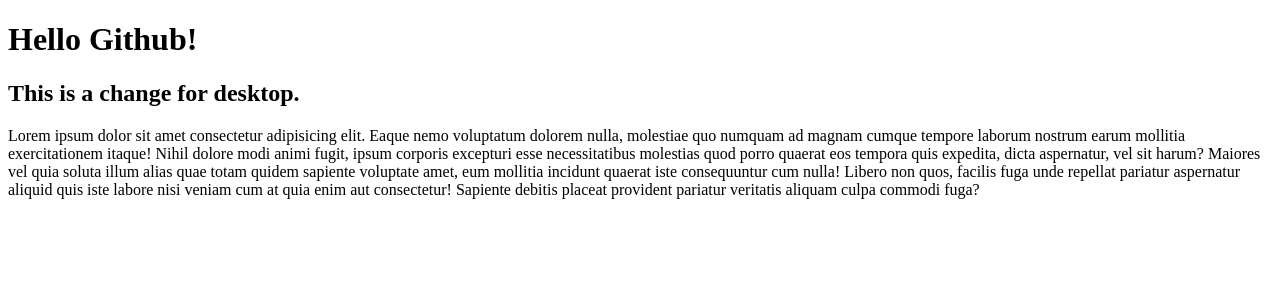
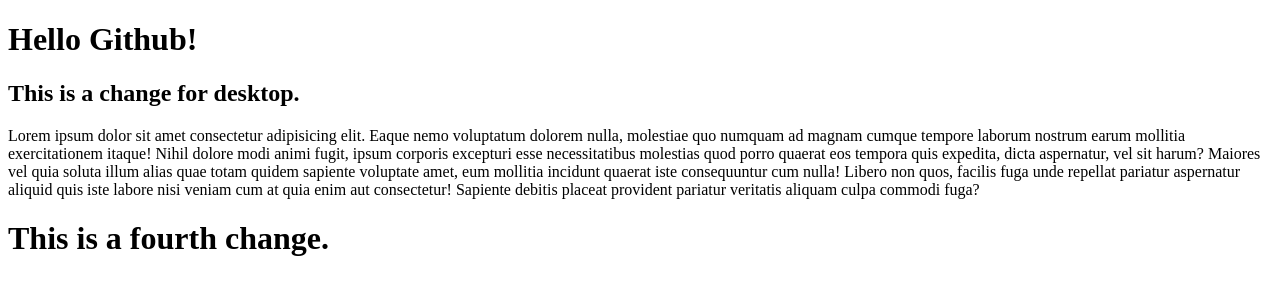
Before and after one commit to Atlantic-County-Institute-of-Technology/hello-github-pcostjr, a plain HTML site: page index.html in a window 1280 px wide. Drawn offline with Linux system fonts and the light colour scheme.

Commit message:
Added another header.

```diff
--- a/index.html
+++ b/index.html
@@ -9,5 +9,6 @@
     <h1>Hello Github!</h1>
     <h2>This is a change for desktop.</h2>
     <p>Lorem ipsum dolor sit amet consectetur adipisicing elit. Eaque nemo voluptatum dolorem nulla, molestiae quo numquam ad magnam cumque tempore laborum nostrum earum mollitia exercitationem itaque! Nihil dolore modi animi fugit, ipsum corporis excepturi esse necessitatibus molestias quod porro quaerat eos tempora quis expedita, dicta aspernatur, vel sit harum? Maiores vel quia soluta illum alias quae totam quidem sapiente voluptate amet, eum mollitia incidunt quaerat iste consequuntur cum nulla! Libero non quos, facilis fuga unde repellat pariatur aspernatur aliquid quis iste labore nisi veniam cum at quia enim aut consectetur! Sapiente debitis placeat provident pariatur veritatis aliquam culpa commodi fuga?</p>
+    <h1>This is a fourth change.</h1>
 </body>
 </html>
```
